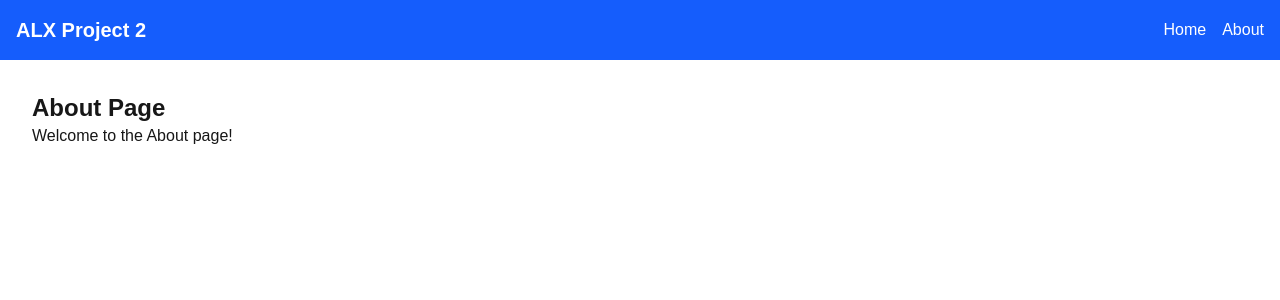
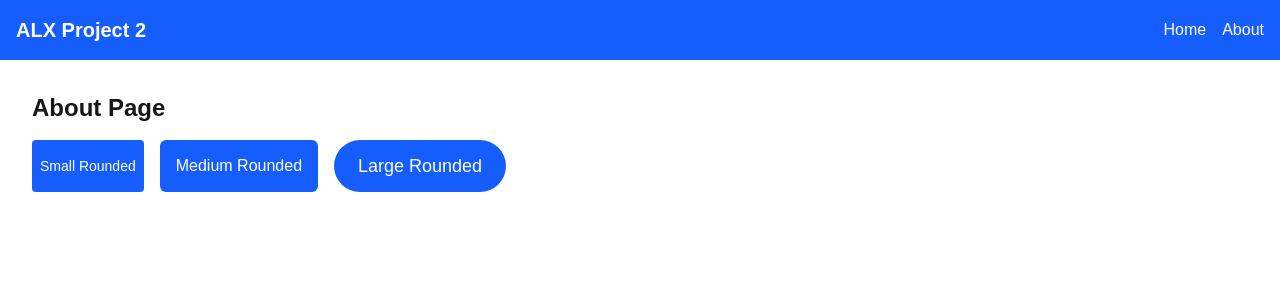
Before and after one commit to truketlema/alx-project-0x02-setup, a Next.js app in the folder alx-project-0x02/: page /about in a window 1280 px wide. Shown: the top 300 px of the page. Built offline with nearby package versions, Linux system fonts and the light colour scheme.

Commit message:
Add reusable Button component and use on About page

```diff
--- /dev/null
+++ b/alx-project-0x02/components/common/Button.tsx
@@ -0,0 +1,20 @@
+import React from "react";
+import { type ButtonProps } from "../../interfaces";
+
+const sizeClasses: Record<ButtonProps["size"], string> = {
+  small: "px-2 py-1 text-sm",
+  medium: "px-4 py-2 text-base",
+  large: "px-6 py-3 text-lg",
+};
+
+const Button: React.FC<ButtonProps> = ({ size, shape, children }) => {
+  return (
+    <button
+      className={`${sizeClasses[size]} bg-blue-600 text-white ${shape} hover:bg-blue-700 transition`}
+    >
+      {children}
+    </button>
+  );
+};
+
+export default Button;
--- a/alx-project-0x02/interfaces/index.ts
+++ b/alx-project-0x02/interfaces/index.ts
@@ -8,3 +8,9 @@
   title: string;
   content: string;
 }
+// ✅ ButtonProps interface
+export interface ButtonProps {
+  size: "small" | "medium" | "large";
+  shape: "rounded-sm" | "rounded-md" | "rounded-full";
+  children: React.ReactNode;
+}
--- a/alx-project-0x02/pages/about.tsx
+++ b/alx-project-0x02/pages/about.tsx
@@ -1,13 +1,25 @@
 import type { NextPage } from "next";
 import Header from "../components/layout/Header";
+import Button from "@/components/common/Button";
 
 const About: NextPage = () => {
   return (
     <div>
       <Header />
       <main className="p-8">
-        <h1 className="text-2xl font-bold">About Page</h1>
-        <p>Welcome to the About page!</p>
+        <h1 className="text-2xl font-bold mb-4">About Page</h1>
+
+        <div className="flex gap-4">
+          <Button size="small" shape="rounded-sm">
+            Small Rounded
+          </Button>
+          <Button size="medium" shape="rounded-md">
+            Medium Rounded
+          </Button>
+          <Button size="large" shape="rounded-full">
+            Large Rounded
+          </Button>
+        </div>
       </main>
     </div>
   );
```
